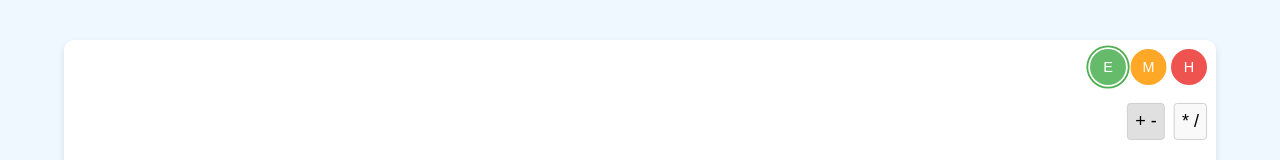
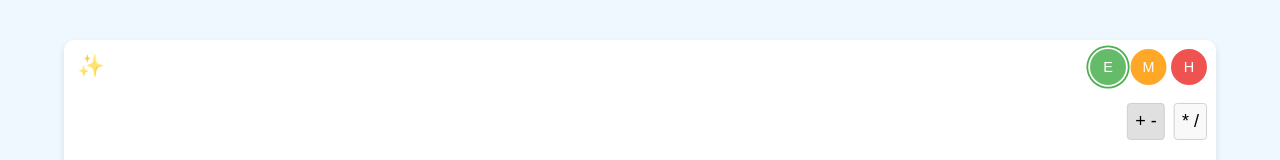
Before and after one commit to egubaidullin/math-kids, a React (Vite) app: page / in a window 1280 px wide. Shown: the top 160 px of the page. Built offline with nearby package versions, Linux system fonts and the light colour scheme.

Commit message:
Initial commit from your app

```diff
--- a/src/App.jsx
+++ b/src/App.jsx
@@ -56,7 +56,11 @@ import React, { useState, useEffect, useRef } from 'react';
 
       const options = [answer];
       while (options.length < 3) {
-        const randomOption = Math.floor(Math.random() * (maxNumber * 2)) + 1;
+        let randomOption = Math.floor(Math.random() * (maxNumber * 2)) + 1;
+        if (randomOption === answer) continue;
+        if (randomOption < 0) {
+          randomOption = Math.abs(randomOption)
+        }
         if (!options.includes(randomOption)) {
           options.push(randomOption);
         }
@@ -80,6 +84,7 @@ import React, { useState, useEffect, useRef } from 'react';
       const [timeLeft, setTimeLeft] = useState(30);
       const [showConfetti, setShowConfetti] = useState(false);
       const [shake, setShake] = useState(false);
+      const [animationsEnabled, setAnimationsEnabled] = useState(true);
       const timerRef = useRef(null);
       const confettiContainer = document.getElementById('confetti-container');
 
@@ -110,6 +115,7 @@ import React, { useState, useEffect, useRef } from 'react';
 
         if (option === question.answer) {
           setScore((prevScore) => prevScore + 10);
+          if (animationsEnabled) {
             setShowConfetti(true);
             ReactDOM.createRoot(confettiContainer).render(
               <Confetti width={window.innerWidth} height={window.innerHeight} />
@@ -118,10 +124,13 @@ import React, { useState, useEffect, useRef } from 'react';
               setShowConfetti(false);
               ReactDOM.createRoot(confettiContainer).render(<></>);
             }, 3000);
+          }
         } else {
           setScore((prevScore) => Math.max(0, prevScore - 5));
+          if (animationsEnabled) {
             setShake(true);
             setTimeout(() => setShake(false), 300);
+          }
         }
 
         setTimeout(() => {
@@ -149,12 +158,21 @@ import React, { useState, useEffect, useRef } from 'react';
         setOperations(newOperations);
       };
 
+      const toggleAnimations = () => {
+        setAnimationsEnabled(!animationsEnabled);
+      };
+
       const progressBarStyle = {
         width: `${(timeLeft / 30) * 100}%`,
       };
 
       return (
-        <div className={`game-container ${shake ? 'shake' : ''}`}>
+        <div className={`game-container ${shake && animationsEnabled ? 'shake' : ''}`}>
+          <div className="animation-toggle-container">
+            <button className="animation-toggle-button" onClick={toggleAnimations}>
+              {animationsEnabled ? '✨' : '🚫'}
+            </button>
+          </div>
           <div className="level-select-container">
             <button
               className={`level-button easy ${level === 'easy' ? 'active' : ''}`}
--- a/src/index.css
+++ b/src/index.css
@@ -195,3 +195,24 @@ html, body, #root {
       pointer-events: none;
       z-index: 1000;
     }
+
+    .animation-toggle-container {
+      position: absolute;
+      top: 10px;
+      left: 10px;
+      z-index: 10;
+    }
+
+    .animation-toggle-button {
+      background: none;
+      border: none;
+      cursor: pointer;
+      font-size: 24px;
+      padding: 5px;
+      opacity: 0.7;
+      transition: opacity 0.3s ease;
+    }
+
+    .animation-toggle-button:hover {
+      opacity: 1;
+    }
```
Lines whose indentation alone changed are shown as unchanged.
